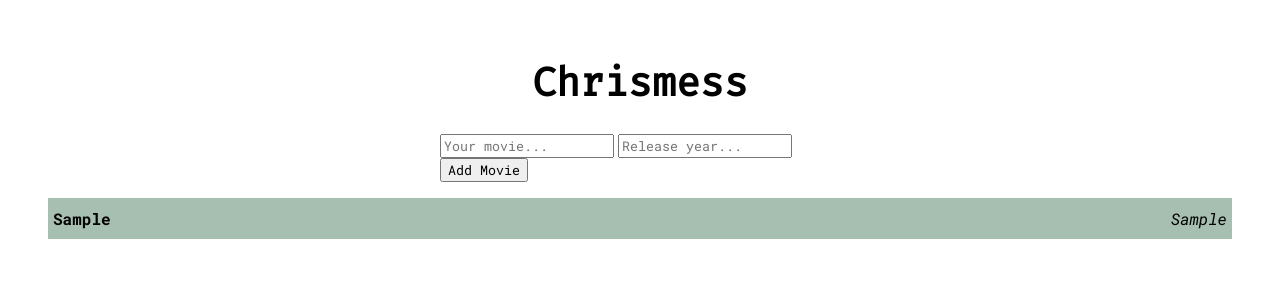
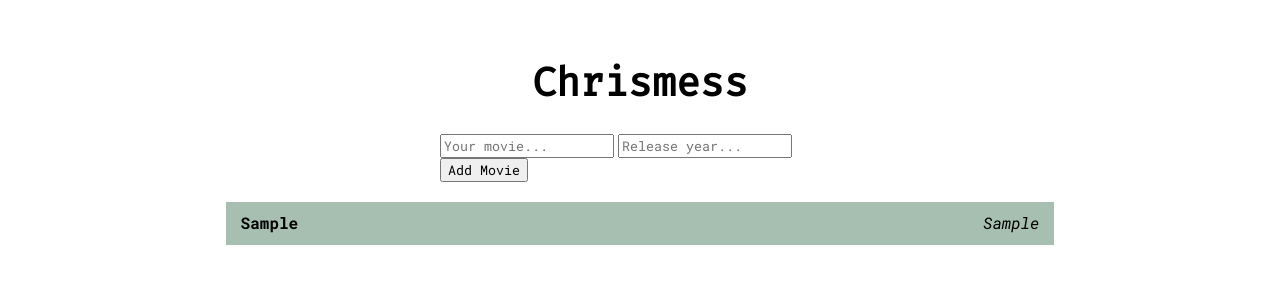
Before and after one commit to yamini-krishnamurthy/chrismess, a plain HTML site: page index.html in a window 1280 px wide. Both pictures are taken after typing "Sample", "Sample" into the empty fields and a click on the button "Add Movie". Drawn offline with Linux system fonts and the light colour scheme.

Commit message:
Reduce width of movie list

```diff
--- a/index.css
+++ b/index.css
@@ -16,7 +16,10 @@ button {
 }
 
 ul {
-  list-style-type: none;
+  list-style: none;
+  width: 70%;
+  margin: 0 auto;
+  border-radius: 2px;
   padding: 0;
 }
 
@@ -26,7 +29,7 @@ label {
 }
 
 form {
-  margin: 0 auto;
+  margin: 20px auto;
   width: 400px;
 }
 
@@ -35,10 +38,8 @@ input[type=text] {
 }
 
 li {
-  padding-bottom: 10px;
-  padding-top: 10px;
-  padding-left: 5px;
-  padding-right: 5px;
+  padding: 10px 15px;
+  border-bottom: 2px solid transparent;
   font-family:'Roboto Mono';
   background: #a7bfb1;
   transition: background 0.3s;
```
Also changed, not shown: 1 other file.
